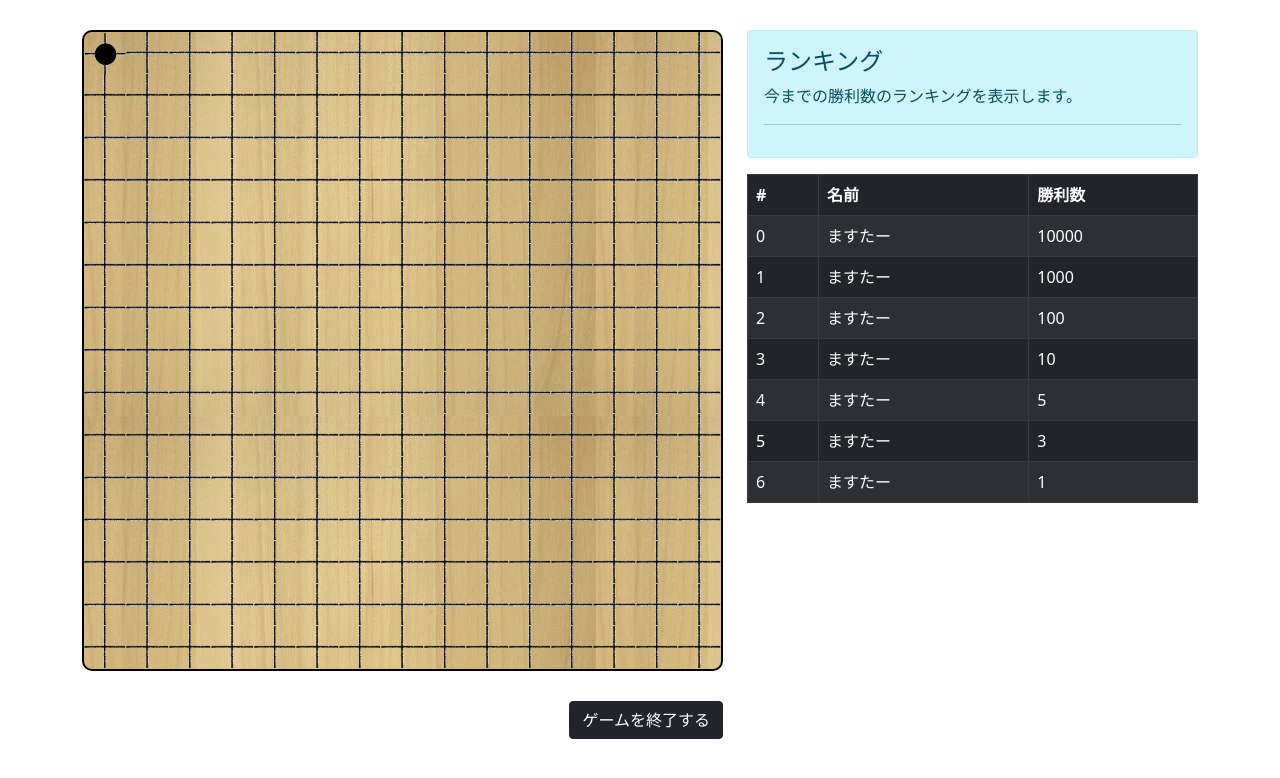
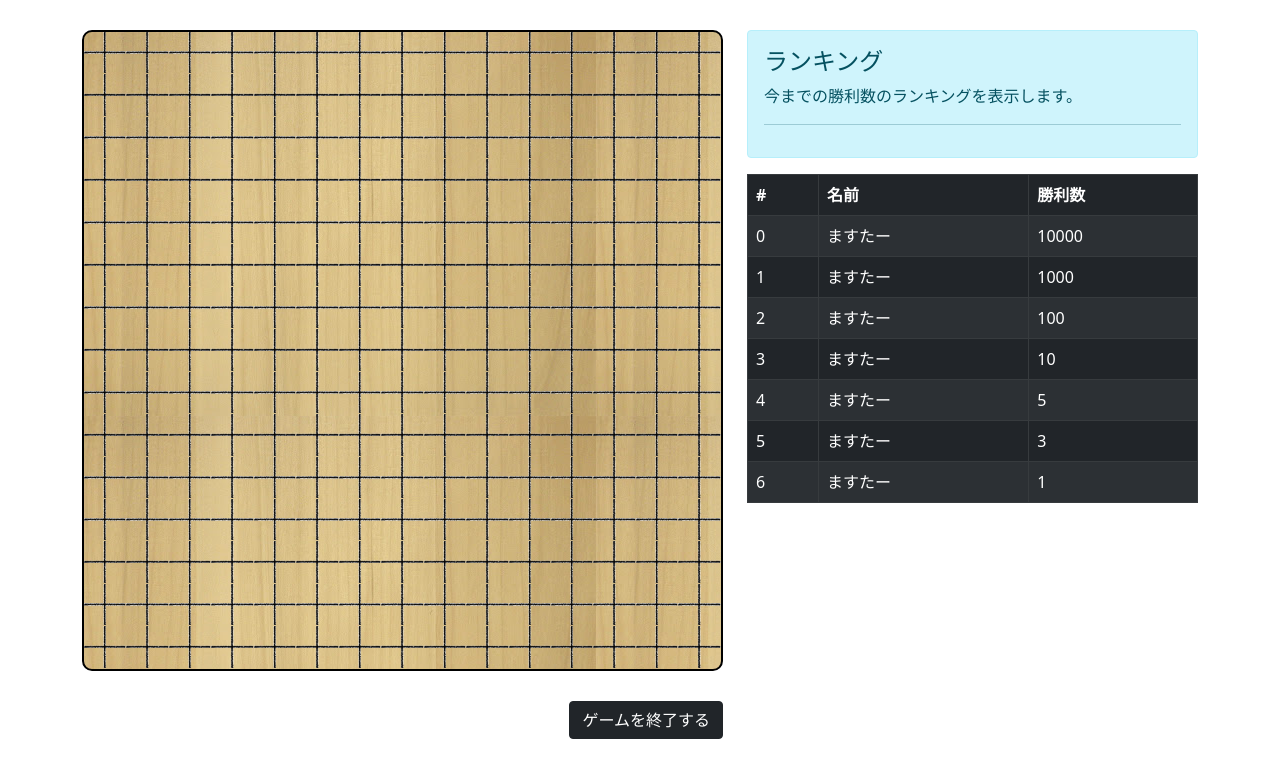
Before and after one commit to youngeek-0410/gomoku-app-front, a React (Create React App) app: page /game in a window 1280 px wide. Both pictures are taken after a click on the element 105 px from the left and 53 px from the top of the page. Shown: the top 778 px of the page. Built offline with nearby package versions, Linux system fonts and the light colour scheme.

Commit message:
Updated board onClickHandle

```diff
--- a/src/gomoku/components/board.tsx
+++ b/src/gomoku/components/board.tsx
@@ -11,14 +11,21 @@ export type CurrentUser = 0 | 1;
 export type CurrentStatus = 0 | 1 | null;
 
 export const Board: React.FC = () => {
+  const [showOverray, setShowOverray] = useState<boolean>(false);
   const [currentUser, setCurrentUser] = useState<CurrentUser>(0);
   const squareList = useSquareList();
   const [currentSquareList, setCurrentSquareaist] = useState<CurrentStatus[][]>(squareList);
   const history = useHistory();
 
-  const onClickHandle = (e: any) => {
+  const delay = (ms: number) => new Promise(res => setTimeout(res, ms));
+
+  const onClickHandle = async (e: any) => {
+    // イベント中は画面を操作できないようにする
+    setShowOverray(true);
+
     const clickedX: number = e.target.dataset.x;
     const clickedY: number = e.target.dataset.y;
+    await delay(5000)
 
     // 碁が置かれていない時のみ有効
     if (
@@ -31,17 +38,22 @@ export const Board: React.FC = () => {
       setCurrentSquareaist(nextCurrentSquareList);
 
       // 勝利判定
-      if (jadge(currentSquareList)) {
+      const isJadge = await jadge(currentSquareList);
+
+      if (isJadge) {
         alert("勝負あり");
         history.push("/");
       }
       const nextCurrentUser: CurrentUser = currentUser === 0 ? 1 : 0;
       setCurrentUser(nextCurrentUser);
     }
+
+    setShowOverray(false);
   };
 
   return (
     <>
+      {showOverray && <div className="us-overray"></div>}
       <Card
         className="us-gomoku-card us-m-auto"
         style={{
--- a/src/scss/us_component.scss
+++ b/src/scss/us_component.scss
@@ -20,6 +20,13 @@ $square-count: 15;
 .us-square :hover {
   opacity: 0.7;
   background: #5a380442;
+}
+
+.us-overray {
+  width: 100%;
+  height: 100%;
+  position: fixed;
+  z-index: 99999;
 }
 
 .us-l-btn {
```
